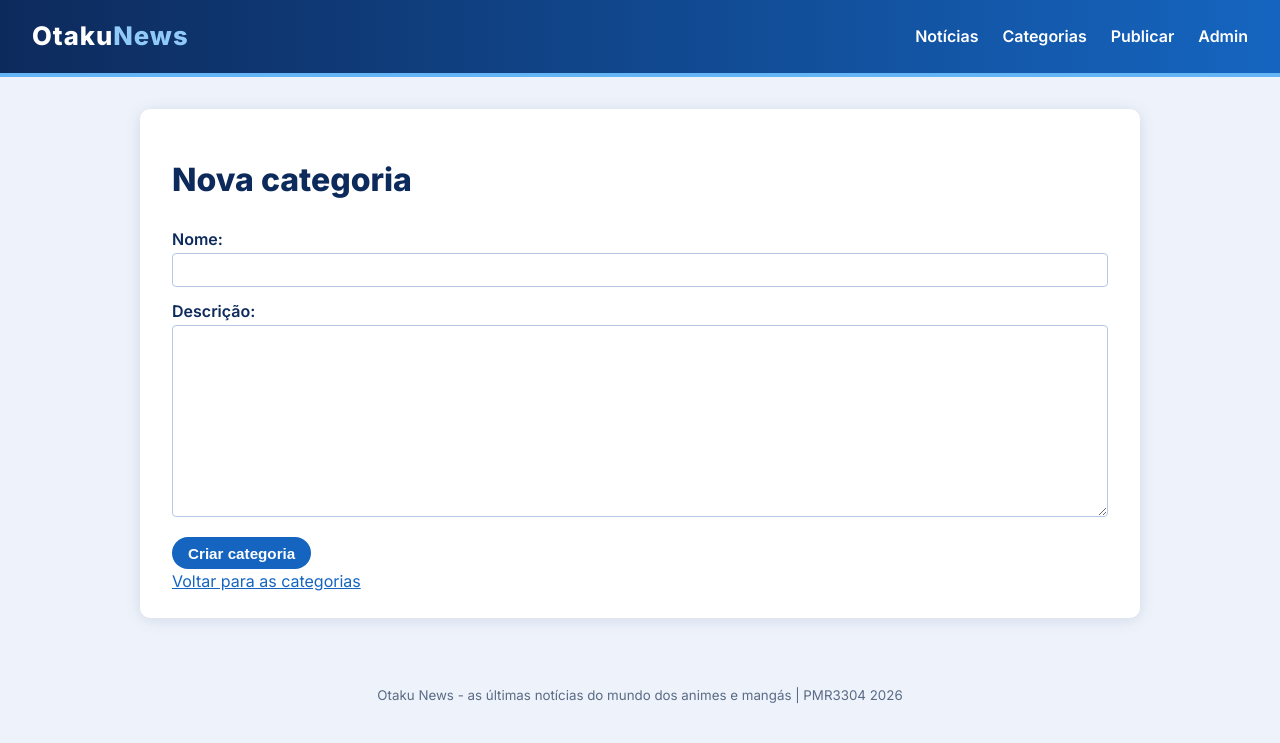
After one commit to Hugao21/ep02, a Django app: page /categories/create/ in a window 1280 px wide. The commit adds this page. Shown: the top 743 px of the page. Run offline with Django 5.2, Linux system fonts and the light colour scheme.

Commit message:
Adiciona página de criação de categorias

```diff
--- a/posts/forms.py
+++ b/posts/forms.py
@@ -49,3 +49,17 @@ class CommentForm(ModelForm):
             'author': 'Autor',
             'text': 'Comentário',
         }
+
+
+class CategoryForm(ModelForm):
+
+    class Meta:
+        model = Category
+        fields = [
+            'name',
+            'description',
+        ]
+        labels = {
+            'name': 'Nome',
+            'description': 'Descrição',
+        }
--- a/posts/templates/posts/categories.html
+++ b/posts/templates/posts/categories.html
@@ -4,6 +4,9 @@
 
 {% block content %}
 <h1>Categorias</h1>
+<div class="acoes">
+    <a class="botao" href="{% url 'posts:category_create' %}">Nova categoria</a>
+</div>
 {% if category_list %}
 <ul class="lista-posts">
     {% for category in category_list %}
--- /dev/null
+++ b/posts/templates/posts/category_create.html
@@ -0,0 +1,13 @@
+{% extends 'base.html' %}
+
+{% block title %}Nova categoria{% endblock title %}
+
+{% block content %}
+<h1>Nova categoria</h1>
+<form action="{% url 'posts:category_create' %}" method="post">
+    {% csrf_token %}
+    {{ form.as_p }}
+    <input class="botao" type="submit" value="Criar categoria">
+</form>
+<a href="{% url 'posts:categories' %}">Voltar para as categorias</a>
+{% endblock content %}
--- a/posts/urls.py
+++ b/posts/urls.py
@@ -11,5 +11,6 @@ urlpatterns = [
     path('delete/<int:pk>/', views.PostDeleteView.as_view(), name='delete'),
     path('<int:post_id>/comment/', views.create_comment, name='comment'),
     path('categories/', views.CategoryListView.as_view(), name='categories'),
+    path('categories/create/', views.CategoryCreateView.as_view(), name='category_create'),
     path('categories/<int:pk>/', views.CategoryDetailView.as_view(), name='category'),
 ]
--- a/posts/views.py
+++ b/posts/views.py
@@ -3,7 +3,7 @@ from django.shortcuts import get_object_or_404, render
 from django.urls import reverse, reverse_lazy
 from django.views import generic
 
-from .forms import CommentForm, PostForm
+from .forms import CategoryForm, CommentForm, PostForm
 from .models import Category, Post
 
 
@@ -72,3 +72,12 @@ class CategoryDetailView(generic.DetailView):
         context = super().get_context_data(**kwargs)
         context['post_list'] = self.object.posts.order_by('-pub_date')
         return context
+
+
+class CategoryCreateView(generic.CreateView):
+    model = Category
+    form_class = CategoryForm
+    template_name = 'posts/category_create.html'
+
+    def get_success_url(self):
+        return reverse('posts:category', args=(self.object.id, ))
```
